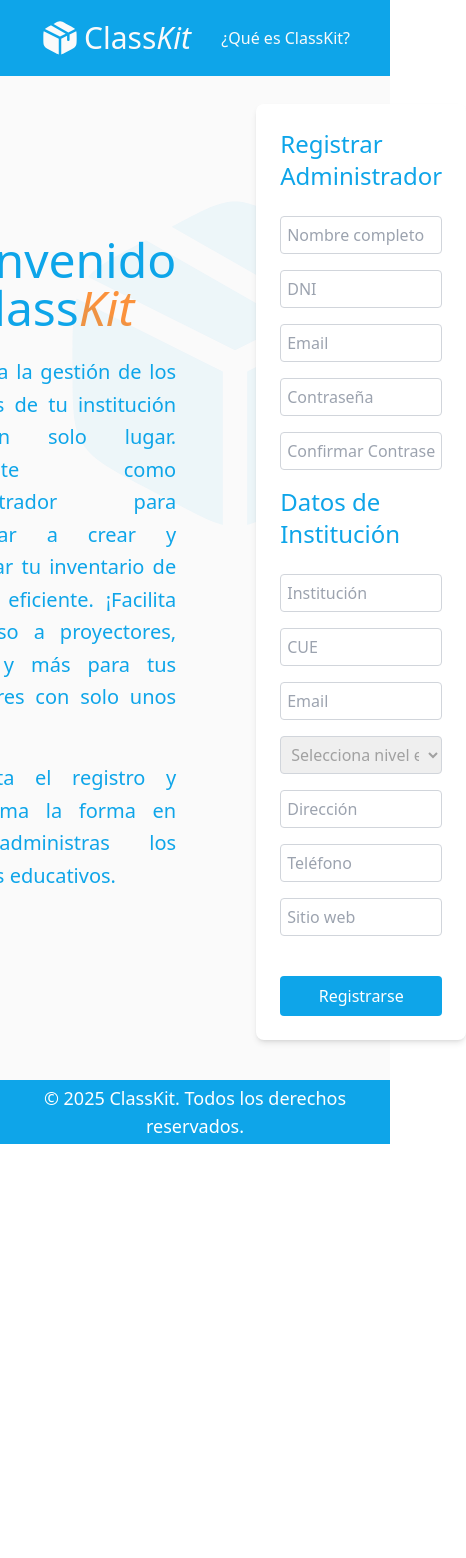
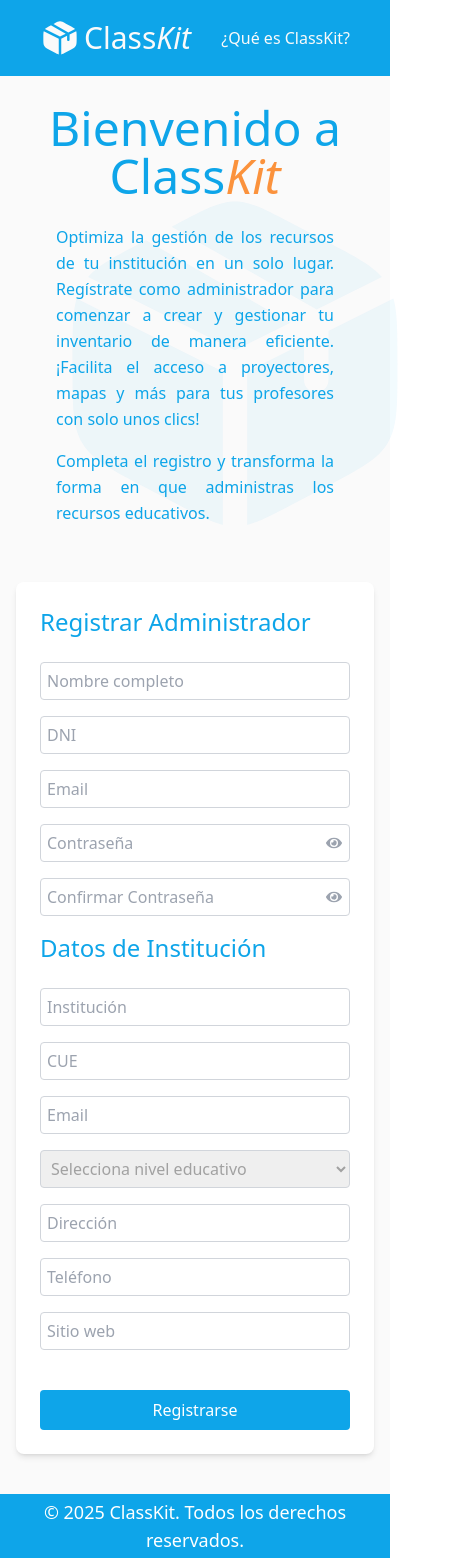
Before and after one commit to PiaCrosa/equipo-c23-99-webapp, a React (Vite) app in the folder frontend/: page /register in a window 390 px wide. Shown: the whole page, 466 px wide, since content can reach past the window. Before the commit the page ends 1144 px from the top, so only its background shows below. Built offline with nearby package versions, Linux system fonts and the light colour scheme.

Commit message:
ajustes en validaciones + password show/hide

```diff
--- a/frontend/src/pages/Register.tsx
+++ b/frontend/src/pages/Register.tsx
@@ -9,16 +9,20 @@
 import { UserRegister } from '../models/UserRegister';
 import { useAuthProvider } from '../context/AuthProvider';
 import Swal from 'sweetalert2';
+import { FaEye, FaEyeSlash } from 'react-icons/fa'
 
-const registerContainer =
-	'flex items-center justify-center gap-20 bg-zinc-50 px-4 pt-16';
+const registerContainer = 'flex flex-col md:flex-row items-center justify-center gap-0 md:gap-10 lg:gap-20 bg-zinc-50 px-4 pt-16';
 const formElement = 'bg-white p-6 rounded-lg shadow-md w-full max-w-md my-10 z-10';
 const inputField = 'mb-4 p-1.5 border border-gray-300 rounded w-full';
-const submitButton =
-	'mt-6 bg-sky-500 text-white p-2 rounded w-full hover:bg-sky-400';
-const leftText = 'text-sky-500 font-sans text-5xl pb-4';
-const leftTextSimple =
-	'text-sky-500 font-sans text-xl pb-4 text-justify leading-relaxed';
+const submitButton = 'mt-6 bg-sky-500 text-white p-2 rounded w-full hover:bg-sky-400';
+const welcomeBoxContainer = 'flex flex-col gap-2 pl-0 md:pl-10';
+const welcomeContainer = 'pt-10 md:pt-0';
+const welcomeTextContainer = 'max-w-[500px]';
+const leftText = 'text-sky-500 text-center md:text-left font-sans text-5xl pb-4';
+const leftTextSimple = 'text-sky-500 font-sans text-md md:text-xl pb-4 px-10 md:px-0 text-justify leading-relaxed';
+const passwordWrapper = 'relative mb-4';
+const inputPassword = 'w-full p-1.5 border border-gray-300 rounded pr-10';
+const eyeIcon = 'absolute right-2 top-1/2 transform -translate-y-1/2 text-gray-400 cursor-pointer';
 
 const Register: React.FC = () => {
 	const initialFormData: UserRegister = {
@@ -37,6 +41,8 @@
 	}
 
 	const [formData, setFormData] = useState(initialFormData);
+	const [showPassword, setShowPassword] = useState(false);
+	const [showConfirmPassword, setShowConfirmPassword] = useState(false);
 
 	const navigate = useNavigate();
 	const { isLoggedIn, user } = useAuthProvider();
@@ -66,7 +72,6 @@
 				icon: 'error',
 				title: 'Error al registrarse:',
 				text: errorMessage,
-
 				});
 			return;
 		}
@@ -76,8 +81,6 @@
 			navigate('/login');
 		} catch (error) {
 			console.error('Error al registrarse:', error);
-			//alert(error);
-			// reemplazar por Swal o creo que no es necesario.
 		}
 	};
 
@@ -86,19 +89,18 @@
 			<Header />
 
 			<div className={registerContainer}>
-				<div className='flex flex-col gap-2'>
-					<div>
+				<div className={welcomeBoxContainer}>
+					<div className={welcomeContainer}>
 						<img
 							src={logo}
 							alt='classkit box logo'
 							className='w-[600px] opacity-[0.05] fixed top-[20vh] left-10 z-0'
 						/>
 						<p className={leftText}>
-							Bienvenido a Class
-							<span className='text-orange-400 italic'>Kit</span>
+							Bienvenido a Class<span className='text-orange-400 italic'>Kit</span>
 						</p>
 					</div>
-					<div className='max-w-[500px]'>
+					<div className={welcomeTextContainer}>
 						<p className={leftTextSimple}>
 							Optimiza la gestión de los recursos de tu institución en un solo
 							lugar. Regístrate como administrador para comenzar a crear y
@@ -140,22 +142,44 @@
 						className={inputField}
 						onChange={handleChange}
 					/>
+
+					{/* // PASSWORD */}
+					<div className={passwordWrapper}>
 						<input
-						type='password'
+							type={showPassword ? 'text' : 'password'}
 							name='password_admin'
 							placeholder='Contraseña'
-						required = {true}
-						className={inputField}
+							required
+							className={inputPassword}
 							onChange={handleChange}
 						/>
+						<div
+							className={eyeIcon}
+							onClick={() => setShowPassword(!showPassword)}
+						>
+							{showPassword ? <FaEyeSlash /> : <FaEye />}
+						</div>
+					</div>
+
+					{/* PASSWORD CONFIRM */}
+					<div className={passwordWrapper}>
 						<input
-						type='password'
+							type={showConfirmPassword ? 'text' : 'password'}
 							name='password2_admin'
 							placeholder='Confirmar Contraseña'
-						required = {true}
-						className={inputField}
+							required
+							className={inputPassword}
 							onChange={handleChange}
 						/>
+						<div
+							className={eyeIcon}
+							onClick={() => setShowConfirmPassword(!showConfirmPassword)}
+						>
+							{showConfirmPassword ? <FaEyeSlash /> : <FaEye />}
+						</div>
+					</div>
+
+
 					<h2 className='text-2xl font-medium mb-6 text-sky-500'>
 						Datos de Institución
 					</h2>
--- a/frontend/src/utils/validations.ts
+++ b/frontend/src/utils/validations.ts
@@ -46,8 +46,8 @@
 		return 'Las contraseñas no coinciden';
 	}
 
-	if (!cue.trim() || !/^\d+$/.test(cue)) {
-		return 'El CUE es obligatorio y debe contener solo números';
+	if (!cue.trim()) {
+		return 'El CUE es obligatorio';
 	}
 
 	if (!name.trim()) {
@@ -66,7 +66,10 @@
 		return 'El teléfono es obligatorio y debe contener solo números';
 	}
 
-	if (website.trim() && !/^https?:\/\/[^\s$.?#].[^\s]*$/.test(website)) {
+	if (
+		website.trim() &&
+		!/^([a-zA-Z0-9-]+\.)+[a-zA-Z]{2,}([\/\w.-]*)*$/i.test(website)
+	) {
 		return 'El sitio web debe tener un formato válido';
 	}
 
```
Lines whose indentation alone changed are shown as unchanged.
